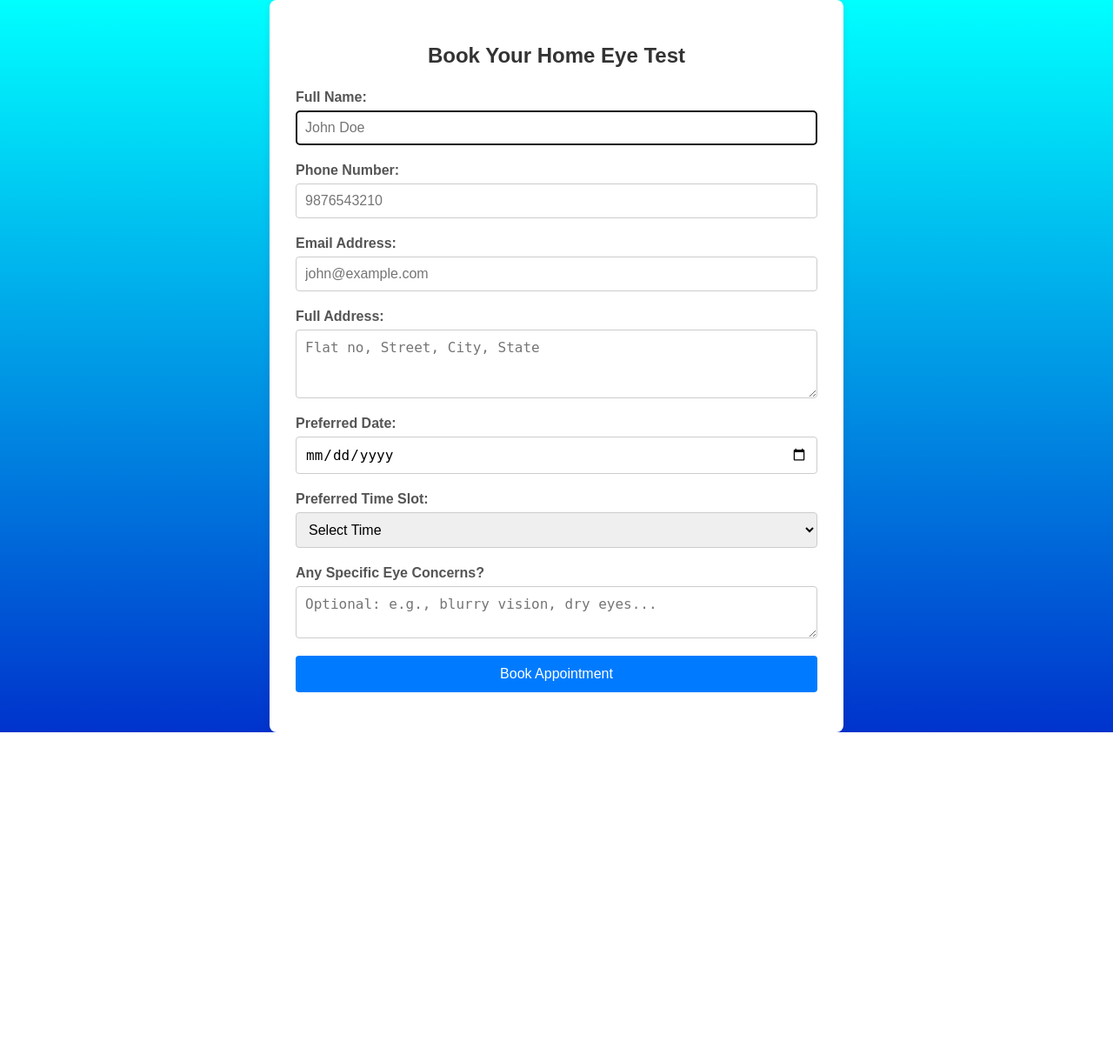
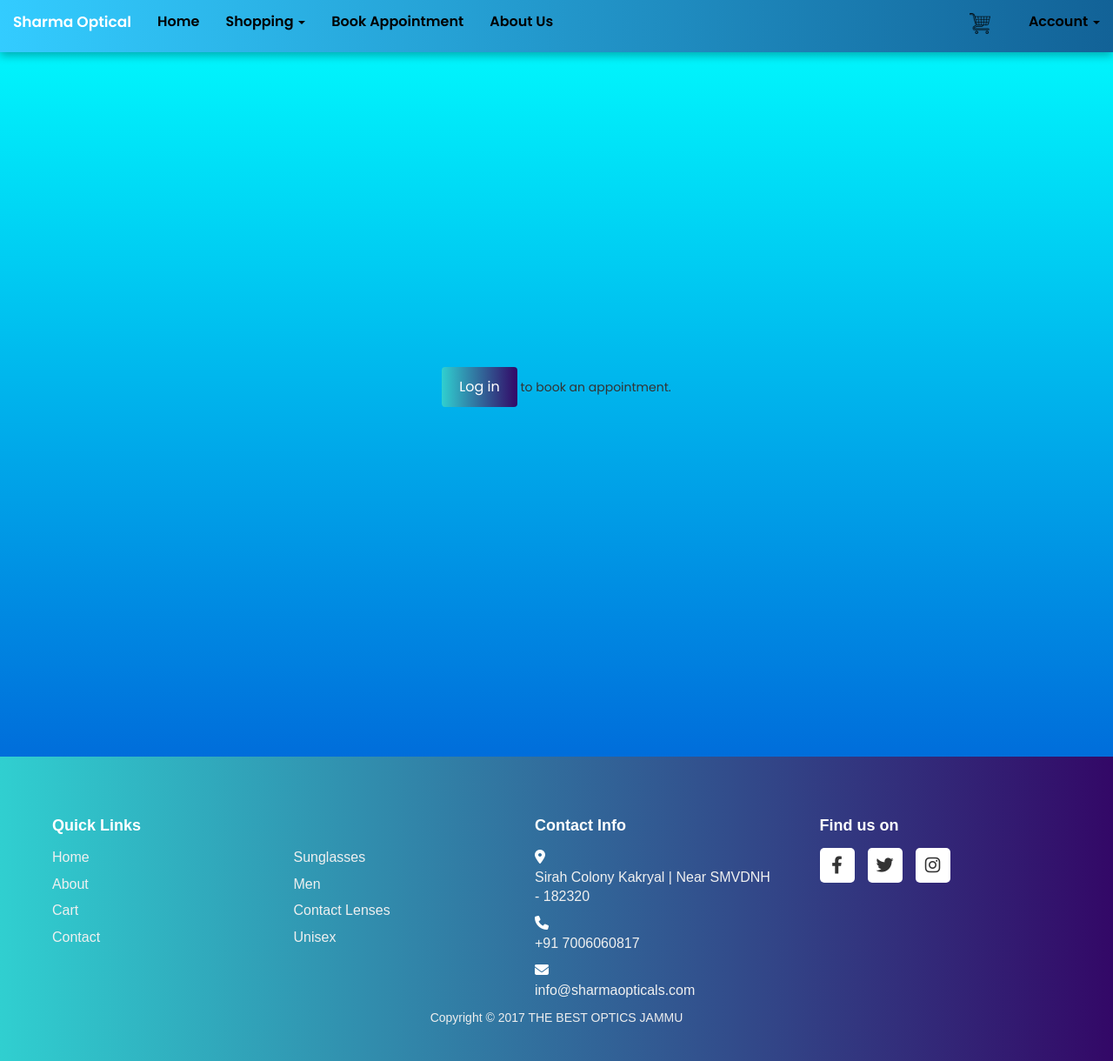
Before and after one commit to Priya04sharma/Optical_website, a Django app: page /appointment/ in a window 1280 px wide. Shown: the whole page at 87% size. Before the commit the page ends 842 px from the top, so only its background shows below. Run offline with Django 3.2, Linux system fonts and the light colour scheme; some libraries are stand-ins or nearby versions.

Commit message:
Allignment in various pages done

```diff
--- a/ecommerce/orders/templates/orders/order/create.html
+++ b/ecommerce/orders/templates/orders/order/create.html
@@ -7,7 +7,7 @@
 {% block content %}
 <style>
     body {
-    background: linear-gradient(to right, #30CFD0, #330867);
+    background: linear-gradient(to right, #bdc9c9, #efedf1);
     background-attachment: fixed;
     min-height: 100vh;
 }
--- a/ecommerce/shop/templates/shop/appointment.html
+++ b/ecommerce/shop/templates/shop/appointment.html
@@ -1,13 +1,33 @@
 {% load static %}
+<!DOCTYPE html>
+<html lang="en">
+<head>
+  <meta charset="UTF-8" />
+  <title>Book Appointment</title>
+
+  <!-- Google Font -->
+  <link href="https://fonts.googleapis.com/css2?family=Poppins:wght@400;500;600&display=swap" rel="stylesheet">
+
+  <!-- Bootstrap CSS -->
+  <link rel="stylesheet" href="https://maxcdn.bootstrapcdn.com/bootstrap/3.4.1/css/bootstrap.min.css">
+
+  <!-- FontAwesome (optional for icons) -->
+  <link rel="stylesheet" href="https://cdnjs.cloudflare.com/ajax/libs/font-awesome/6.4.0/css/all.min.css">
+
   <style>
     body {
-    font-family: sans-serif;
+      font-family: 'Poppins', sans-serif;
       background: linear-gradient(to bottom, #00ffff 0%, #0033cc 100%);
+      margin: 0;
+      padding: 0;
+    }
+
+    .main-content {
       display: flex;
       justify-content: center;
       align-items: center;
+      padding: 60px 20px 100px;
       min-height: 100vh;
-    margin: 0;
     }
 
     .form-container {
@@ -36,10 +56,7 @@
       font-weight: bold;
     }
 
-  .form-group input[type="text"],
-  .form-group input[type="tel"],
-  .form-group input[type="email"],
-  .form-group input[type="date"],
+    .form-group input,
     .form-group select,
     .form-group textarea {
       width: 100%;
@@ -70,15 +87,29 @@
       background-color: #0056b3;
     }
 
+    .btn-login {
+      background: linear-gradient(to right, #30CFD0, #330867);
+      color: white;
+      padding: 12px 20px;
+      border: none;
+      border-radius: 4px;
+      cursor: pointer;
+      font-size: 16px;
+      text-decoration: none;
+      display: inline-block;
+      transition: background-color 0.3s ease;
+    }
+
+    .btn-login:hover {
+      background-color: #0056b3;
+    }
+
     @media (max-width: 768px) {
       .form-container {
         padding: 20px;
       }
 
-    .form-group label {
-      font-size: 14px;
-    }
-
+      .form-group label,
       .form-group input,
       .form-group select,
       .form-group textarea,
@@ -87,44 +118,35 @@
       }
     }
   </style>
+</head>
+<body>
 
+  {% include 'shop/navbar.html' %}
+
+  <div class="main-content">
+    {% if user.is_authenticated %}
       <div class="form-container">
         <h2>Book Your Home Eye Test</h2>
-  <form id="eyeTestForm" action="{% url 'shop:submit_appointment' %}" method="POST">
+        <form id="eyeTestForm" action="{% url 'shop:submit_appointment' %}" method="POST" onsubmit="return validateForm()">
           {% csrf_token %}
-
           <div class="form-group">
             <label for="name">Full Name:</label>
-      <input type="text" id="name" name="name" placeholder="John Doe" required autofocus />
+            <input type="text" id="name" name="name" placeholder="Sharma opticles" required autofocus />
           </div>
 
           <div class="form-group">
             <label for="phone">Phone Number:</label>
-      <input
-        type="tel"
-        id="phone"
-        name="phone"
-        pattern="[0-9]{10}"
-        placeholder="9876543210"
-        title="Enter a 10-digit mobile number"
-        required
-      />
+            <input type="tel" id="phone" name="phone" pattern="[0-9]{10}" placeholder="XXXX" required />
           </div>
 
           <div class="form-group">
             <label for="email">Email Address:</label>
-      <input type="email" id="email" name="email" placeholder="john@example.com" required />
+            <input type="email" id="email" name="email" placeholder="infosharmaoptics@example.com" required />
           </div>
 
           <div class="form-group">
             <label for="address">Full Address:</label>
-      <textarea
-        id="address"
-        name="address"
-        rows="3"
-        placeholder="Flat no, Street, City, State"
-        required
-      ></textarea>
+            <textarea id="address" name="address" rows="3" placeholder="Flat no, Street, City, State" required></textarea>
           </div>
 
           <div class="form-group">
@@ -145,28 +167,37 @@
 
           <div class="form-group">
             <label for="anyConcerns">Any Specific Eye Concerns?</label>
-      <textarea
-        id="anyConcerns"
-        name="anyConcerns"
-        rows="2"
-        placeholder="Optional: e.g., blurry vision, dry eyes..."
-      ></textarea>
+            <textarea id="anyConcerns" name="anyConcerns" rows="2" placeholder="Optional: e.g., blurry vision, dry eyes..."></textarea>
           </div>
 
           <button type="submit" class="submit-button">Book Appointment</button>
         </form>
       </div>
+    {% else %}
+      <p style="text-align:center;"><a href="{% url 'login' %}" class="btn-login">Log in</a> to book an appointment.</p>
+    {% endif %}
+  </div>
+
+  {% include 'shop/footer.html' %}
+
+  <!-- Bootstrap and jQuery Scripts -->
+  <script src="https://ajax.googleapis.com/ajax/libs/jquery/3.6.0/jquery.min.js"></script>
+  <script src="https://maxcdn.bootstrapcdn.com/bootstrap/3.4.1/js/bootstrap.min.js"></script>
 
   <script>
     function validateForm() {
       const preferredDate = document.getElementById('preferredDate').value;
-    const todayDate = new Date().toISOString().split('T')[0];  // Get current date in 'YYYY-MM-DD' format
-
+      const todayDate = new Date().toISOString().split('T')[0];
       if (preferredDate < todayDate) {
         alert("You cannot select a past date for the appointment.");
-      return false;  // Prevent form submission
+        return false;
+      }
+      return true;
     }
 
-    return true;  // Allow form submission
-  }
+    $(function () {
+      $('[data-toggle="tooltip"]').tooltip();
+    });
   </script>
+</body>
+</html>
--- a/ecommerce/shop/templates/shop/footer.html
+++ b/ecommerce/shop/templates/shop/footer.html
@@ -101,18 +101,18 @@
     <!-- Quick Links -->
     <div class="footer-column">
       <h4>Quick Links</h4>
-      <a href="#">Home</a>
-      <a href="#">About</a>
-      <a href="#">Cart</a>
-      <a href="#">Contact</a>
+      <a href="{% url 'shop:product_list' %}">Home</a>
+      <a href="{% url 'shop:aboutdetails' %}">About</a>
+      <a href="{% url 'cart_detail' %}" >Cart</a>
+      <a href="{% url 'shop:aboutdetails' %}">Contact</a>
     </div>
 
     <div class="footer-column">
       <h4>&nbsp;</h4>
-      <a href="#">Sunglasses</a>
-      <a href="#">Frames</a>
-      <a href="#">Contact Lenses</a>
-      <a href="#">RxLens</a>
+      <a href="{% url 'shop:product_list' %}">Sunglasses</a>
+      <a href="{% url 'shop:product_list' %}">Men</a>
+      <a href="{% url 'shop:product_list' %}">Contact Lenses</a>
+      <a href="{% url 'shop:product_list' %}">Unisex</a>
     </div>
 
     <!-- Contact Info -->
@@ -164,7 +164,7 @@
   </div>
 
   <div class="footer-bottom">
-    Copyright © 2025 THE BEST OPTICS IN QATAR
+    Copyright © 2017 THE BEST OPTICS JAMMU
   </div>
 </footer>
 
--- a/ecommerce/shop/templates/shop/navbar.html
+++ b/ecommerce/shop/templates/shop/navbar.html
@@ -2,13 +2,21 @@
 <!-- Google Font -->
 <link href="https://fonts.googleapis.com/css2?family=Poppins:wght@400;500;600&display=swap" rel="stylesheet">
 
+<!-- Bootstrap CSS (only include if not already loaded globally) -->
+<!-- <link rel="stylesheet" href="https://maxcdn.bootstrapcdn.com/bootstrap/3.4.1/css/bootstrap.min.css"> -->
+
 <style>
+  body {
+    padding-top: 70px; /* Prevent content from being hidden under fixed navbar */
+  }
+
   .custom-navbar {
     background: linear-gradient(to right, #33ccff, #126297);
     border: none;
     height: 60px;
     font-family: 'Poppins', 'Segoe UI', Tahoma, Geneva, Verdana, sans-serif;
     box-shadow: 0 4px 10px rgba(0, 0, 0, 0.30);
+    z-index: 999;
   }
 
   .custom-navbar .nav > li > a,
@@ -18,7 +26,6 @@
     font-size: 16px;
     transition: all 0.3s ease;
   }
-
 
   .custom-navbar .nav > li > a:hover,
   .custom-navbar .navbar-brand:hover,
@@ -39,8 +46,8 @@
 
   .cart-count-badge {
     position: absolute;
-  top: 2px;          /* moved slightly downward */
-  right: 0px;        /* moved slightly leftwards */
+    top: 2px;
+    right: 0px;
     background-color: white;
     color: black;
     font-weight: bold;
@@ -53,7 +60,6 @@
     border: 1px solid black;
     animation: pop 0.3s ease;
   }
-
 
   @keyframes pop {
     0% { transform: scale(1); }
@@ -84,34 +90,33 @@
 <nav class="navbar navbar-default custom-navbar navbar-fixed-top">
   <div class="container-fluid">
     <div class="navbar-header">
-      <button type="button" class="navbar-toggle" data-toggle="collapse" data-target="#main-navbar">
+      <button type="button" class="navbar-toggle collapsed" data-toggle="collapse" data-target="#main-navbar">
         <span class="icon-bar"></span>
         <span class="icon-bar"></span>
         <span class="icon-bar"></span>
       </button>
-      <a href="{% url 'shop:product_list' %}" class="navbar-brand">Sharma Optical</a>    </div>
+      <a href="{% url 'shop:product_list' %}" class="navbar-brand">Sharma Optical</a>
+    </div>
 
     <div class="collapse navbar-collapse" id="main-navbar">
       <ul class="nav navbar-nav">
-        <li><a href="{% url 'shop:product_list' %}" class="navbar-brand">Home</a></li>
+        <li><a href="{% url 'shop:product_list' %}">Home</a></li>
         <li class="dropdown">
-          <a href="/" class="dropdown-toggle" data-toggle="dropdown">Shopping <b class="caret"></b></a>
+          <a href="#" class="dropdown-toggle" data-toggle="dropdown">Shopping <b class="caret"></b></a>
           <ul class="dropdown-menu">
-            <li><a href="{% url 'shop:product_list' %}" class="text-dark">All</a></li>
+            <li><a href="{% url 'shop:product_list' %}">All</a></li>
             {% for c in categories %}
-              <li><a href="{{ c.get_absolute_url }}" class="text-dark">{{ c.name }}</a></li>
+              <li><a href="{{ c.get_absolute_url }}">{{ c.name }}</a></li>
             {% endfor %}
           </ul>
         </li>
-
         <li><a href="{% url 'shop:appointment' %}">Book Appointment</a></li>
         <li><a href="{% url 'shop:aboutdetails' %}">About Us</a></li>
       </ul>
 
       <ul class="nav navbar-nav navbar-right">
-        <!-- Cart Icon with Badge -->
         <li style="margin-right: 10px;">
-          <a href="{% url 'cart_detail' %}" class="cart-link cart-icon-container" data-toggle="tooltip" data-placement="bottom" title="My Cart">
+          <a href="{% url 'cart_detail' %}" class="cart-link cart-icon-container" data-toggle="tooltip" title="My Cart">
             <img src="{% static 'img/carticon.png' %}" alt="Cart" style="width:24px; height:24px; margin-right: 4px;">
             {% with total_items=cart|length %}
               {% if total_items > 0 %}
@@ -120,8 +125,6 @@
             {% endwith %}
           </a>
         </li>
-
-        <!-- Sign In / User Dropdown -->
         <li class="dropdown">
           {% if request.user.is_authenticated %}
             <a href="#" class="dropdown-toggle" data-toggle="dropdown">{{ request.user.username }} <b class="caret"></b></a>
@@ -145,9 +148,14 @@
   </div>
 </nav>
 
+<!-- jQuery and Bootstrap JS (only include if not already loaded) -->
+<!--
+<script src="https://ajax.googleapis.com/ajax/libs/jquery/3.6.0/jquery.min.js"></script>
+<script src="https://maxcdn.bootstrapcdn.com/bootstrap/3.4.1/js/bootstrap.min.js"></script>
+-->
+
 <script>
   $(function () {
-    $('[data-toggle="tooltip"]').tooltip()
+    $('[data-toggle="tooltip"]').tooltip();
   });
-
 </script>
--- a/ecommerce/shop/views.py
+++ b/ecommerce/shop/views.py
@@ -12,6 +12,7 @@ from django.views.decorators.csrf import csrf_protect
 from django.contrib import messages
 from .models import Appointment  # Import the model
 from django.utils import timezone
+from django.contrib.auth.decorators import login_required
 
 
 
@@ -69,8 +70,7 @@ def appointment_view(request):
 
 def base_view(request):
     return render(request, 'shop/base.html')
-
-@csrf_protect
+@login_required
 def submit_appointment(request):
     if request.method == 'POST':
         name = request.POST.get('name')
```
Also changed, not shown: ecommerce/db.sqlite3. Lines whose indentation alone changed are shown as unchanged.
